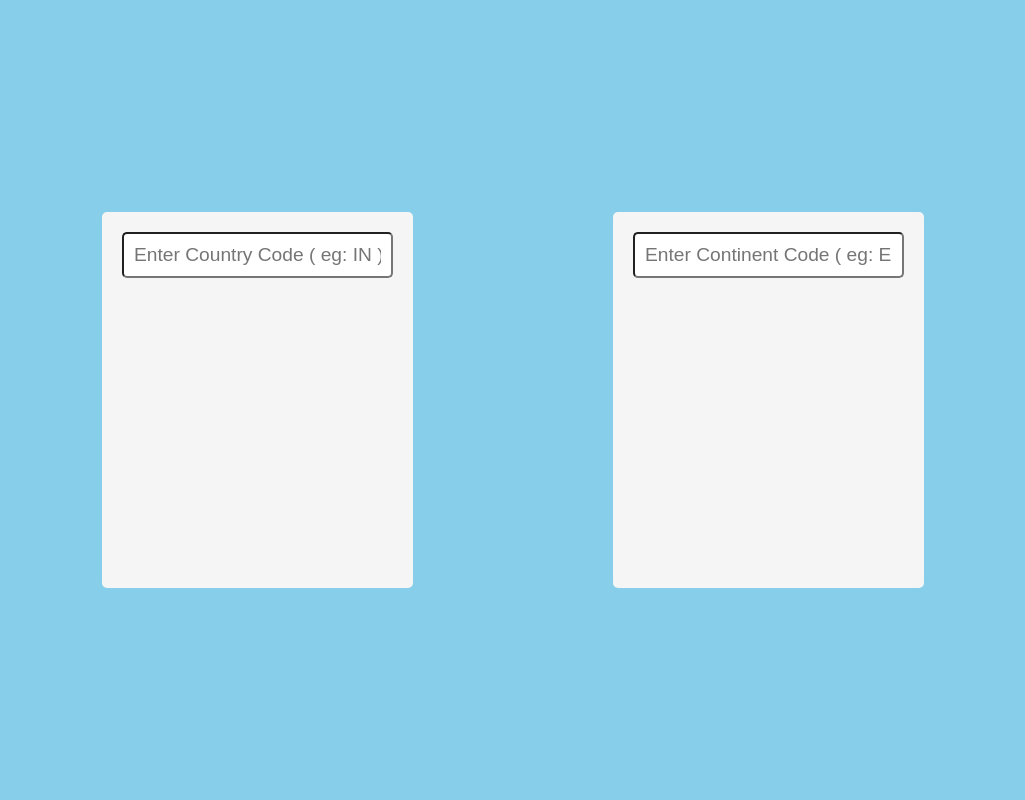
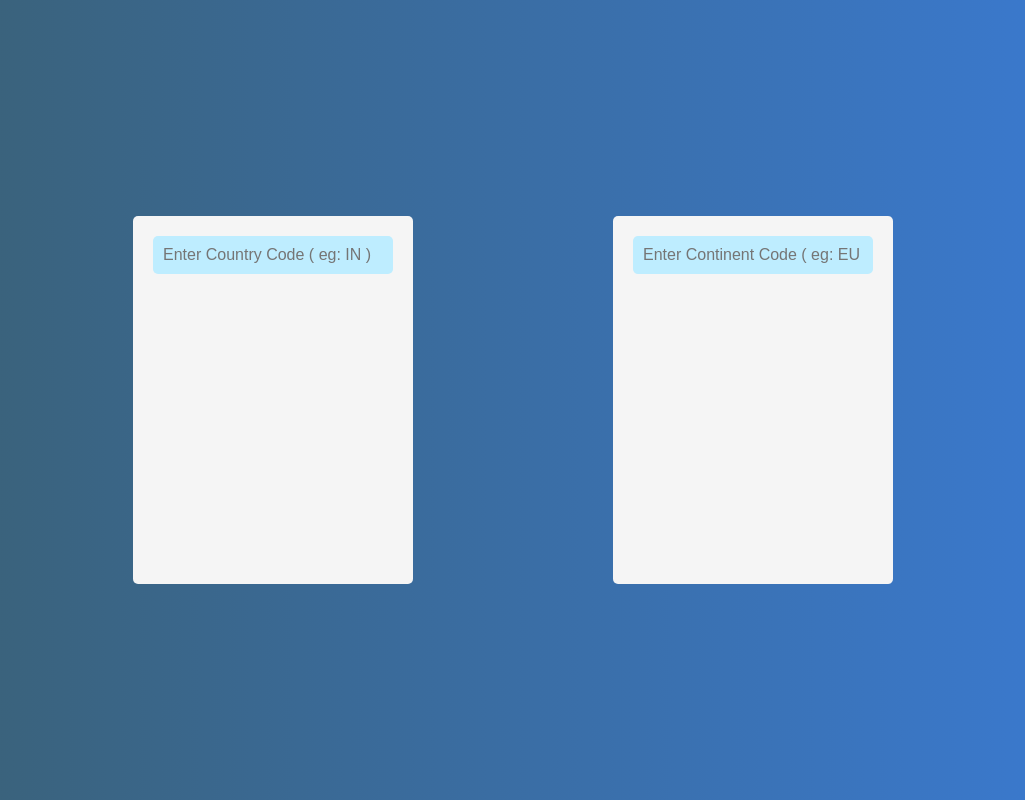
Before and after one commit to djsreeraj/react-exercises-main, a React app in the folder exercise-3/: page / in a window 1280 px wide. Shown: the whole page, without its empty margins (127-1152 px from the left). Built offline with nearby package versions, Linux system fonts and the light colour scheme.

Commit message:
code refactored

```diff
--- a/exercise-3/src/components/Countries.css
+++ b/exercise-3/src/App.css
@@ -9,6 +9,7 @@
   position: absolute;
   display: flex;
   flex-direction: row;
+  flex-wrap: wrap;
   align-items: center;
   justify-content: center;
   font-family: Roboto-Bold;
@@ -34,11 +35,19 @@ input {
   margin-bottom: 50px;
   border-radius: 5px;
   padding: 10px;
-  font-size: 1.2rem;
+  font-size: 1rem;
+  outline: none;
+  background-color: rgb(190, 237, 255);
+  border: none;
+  color: rgb(31, 103, 185);
 }
 
 ul {
   list-style: none;
+}
+
+li {
+  padding: 10px;
 }
 
 .coutries__continent__results {
--- a/exercise-3/src/App.tsx
+++ b/exercise-3/src/App.tsx
@@ -1,9 +1,21 @@
 import { FC } from "react";
-import Countries from "./components/Countries";
+import { ApolloClient, ApolloProvider, InMemoryCache } from "@apollo/client";
+import Country from "./components/Country";
+import Continent from "./components/Continent";
+import "./App.css";
+
+const client = new ApolloClient({
+  cache: new InMemoryCache(),
+  uri: "https://countries.trevorblades.com",
+});
+
 const App: FC = () => {
   return (
-    <div>
-      <Countries />
+    <div className="countries">
+      <ApolloProvider client={client}>
+        <Country />
+        <Continent />
+      </ApolloProvider>
     </div>
   );
 };
--- /dev/null
+++ b/exercise-3/src/components/Continent.tsx
@@ -0,0 +1,55 @@
+import { CONTINENT_INFO } from "../helper/queries";
+import { Props, country } from "../helper/types";
+import { useQuery } from "@apollo/client";
+import { ChangeEvent, useState } from "react";
+
+const ContinentInfo = ({ code }: Props) => {
+  if (code.length > 1) {
+    const { loading, error, data } = useQuery(CONTINENT_INFO, {
+      variables: { code },
+    });
+
+    if (loading) return <p>Loading data...</p>;
+    if (error) return <p>Error!</p>;
+
+    if (data.continent && data.continent !== null) {
+      return (
+        <ul>
+          <h4>Countries of {data.continent.name}</h4>
+          {data.continent.countries.map((item: country, index: number) => (
+            <li key={index}>
+              {item.emoji} {item.name}
+            </li>
+          ))}
+        </ul>
+      );
+    } else {
+      return <p>Invalid code...Try Again</p>;
+    }
+  }
+  return <p> </p>;
+};
+
+const Continent = () => {
+  const [continentCode, setContinentCode] = useState<string>("");
+
+  const handleContinentCode = (e: ChangeEvent<HTMLInputElement>): void => {
+    setContinentCode(e.target.value.toUpperCase());
+  };
+
+  return (
+    <div className="coutries__continent">
+      <input
+        onChange={handleContinentCode}
+        type="text"
+        placeholder="Enter Continent Code ( eg: EU )"
+        value={continentCode}
+      />
+      <div className="coutries__continent__results">
+        <ContinentInfo code={continentCode} />
+      </div>
+    </div>
+  );
+};
+
+export default Continent;
--- a/exercise-3/src/components/ContinentInfo.tsx
+++ /dev/null
@@ -1,31 +0,0 @@
-import { CONTINENT_INFO } from "./queries";
-import { Props, country } from "./types";
-import { useQuery } from "@apollo/client";
-
-export const ContinentInfo = ({ code }: Props) => {
-  console.log("continent");
-  if (code.length > 1) {
-    const { loading, error, data } = useQuery(CONTINENT_INFO, {
-      variables: { code },
-    });
-
-    if (loading) return <p>Loading data...</p>;
-    if (error) return <p>Error!</p>;
-
-    if (data.continent && data.continent !== null) {
-      return (
-        <ul>
-          <h4>Countries of {data.continent.name}</h4>
-          {data.continent.countries.map((item: country, index: number) => (
-            <li key={index}>
-              {item.emoji} {item.name}
-            </li>
-          ))}
-        </ul>
-      );
-    } else {
-      return <p>Invalid code...Try Again</p>;
-    }
-  }
-  return <p> </p>;
-};
--- a/exercise-3/src/components/Countries.tsx
+++ /dev/null
@@ -1,64 +0,0 @@
-import { FC, ChangeEvent, useState } from "react";
-import "./Countries.css";
-import { ApolloProvider } from "@apollo/client";
-import { ApolloClient, InMemoryCache } from "@apollo/client";
-import { CountryInfo } from "./CountryInfo";
-import { ContinentInfo } from "./ContinentInfo";
-
-const client = new ApolloClient({
-  cache: new InMemoryCache(),
-  uri: "https://countries.trevorblades.com",
-});
-
-const Countries: FC = () => {
-  const [countryCode, setCountryCode] = useState<string>("");
-  const [continentCode, setContinentCode] = useState<string>("");
-
-  const handleCountryCode = (e: ChangeEvent<HTMLInputElement>): void => {
-    setCountryCode(e.target.value.toUpperCase());
-  };
-
-  const handleContinentCode = (e: ChangeEvent<HTMLInputElement>): void => {
-    setContinentCode(e.target.value.toUpperCase());
-  };
-
-  return (
-    <div className="countries">
-      <div className="countries__details">
-        <input
-          type="text"
-          onChange={handleCountryCode}
-          placeholder="Enter Country Code ( eg: IN )"
-          value={countryCode}
-        />
-
-        <div className="coutries__continent__results">
-          <CountryInfo code={countryCode} />
-        </div>
-      </div>
-
-      <div className="coutries__continent">
-        <input
-          onChange={handleContinentCode}
-          type="text"
-          placeholder="Enter Continent Code ( eg: EU )"
-          value={continentCode}
-        />
-
-        <div className="coutries__continent__results">
-          <ContinentInfo code={continentCode} />
-        </div>
-      </div>
-    </div>
-  );
-};
-
-const CountriesData: FC = () => {
-  return (
-    <ApolloProvider client={client}>
-      <Countries />
-    </ApolloProvider>
-  );
-};
-
-export default CountriesData;
--- a/exercise-3/src/components/CountryInfo.tsx
+++ b/exercise-3/src/components/Country.tsx
@@ -1,19 +1,18 @@
-import { Props, language } from "./types";
+import { Props, language } from "../helper/types";
 import { useQuery } from "@apollo/client";
-import { COUNTRY_INFO } from "./queries";
+import { COUNTRY_INFO } from "../helper/queries";
+import { ChangeEvent, useState } from "react";
 
-export const CountryInfo = ({ code }: Props) => {
-  console.log("country");
+const CountryInfo = ({ code }: Props) => {
   if (code.length > 1) {
     const { loading, error, data } = useQuery(COUNTRY_INFO, {
       variables: { code },
     });
 
     if (loading) return <p>Loading data...</p>;
-    if (error) return <p>Error!</p>;
+    if (error) return <p>Error!: {error}</p>;
 
     if (data.country && data.country !== null) {
-      console.log(data);
       return (
         <ul>
           <li> Name: {data.country.name} </li>
@@ -34,3 +33,28 @@ export const CountryInfo = ({ code }: Props) => {
   }
   return <p> </p>;
 };
+
+const Country = () => {
+  const [countryCode, setCountryCode] = useState<string>("");
+
+  const handleCountryCode = (e: ChangeEvent<HTMLInputElement>): void => {
+    setCountryCode(e.target.value.toUpperCase());
+  };
+
+  return (
+    <div className="countries__details">
+      <input
+        type="text"
+        onChange={handleCountryCode}
+        placeholder="Enter Country Code ( eg: IN )"
+        value={countryCode}
+      />
+
+      <div className="coutries__continent__results">
+        <CountryInfo code={countryCode} />
+      </div>
+    </div>
+  );
+};
+
+export default Country;
--- a/exercise-3/src/components/queries.tsx
+++ b/exercise-3/src/helper/queries.tsx
@@ -5,12 +5,9 @@ export const COUNTRY_INFO = gql`
     country(code: $code) {
       name
       code
-      native
-      capital
       emoji
       currency
       languages {
-        code
         name
       }
     }
--- a/exercise-3/src/index.css
+++ b/exercise-3/src/index.css
@@ -2,7 +2,20 @@
   margin: 0;
 }
 
+:root {
+  --primary: #3a6073;
+  --secondary: #3a7bd5;
+}
 
-body{
-  background-color: skyblue;
+body {
+  width: 100%;
+  height: 100vh;
+
+  background: var(--secondary);
+  background: -webkit-linear-gradient(
+    to right,
+    var(--primary),
+    var(--secondary)
+  );
+  background: linear-gradient(to right, var(--primary), var(--secondary));
 }
```
Also changed, not shown: exercise-3/src/helper/types.tsx (renamed from exercise-3/src/components/types.tsx).
